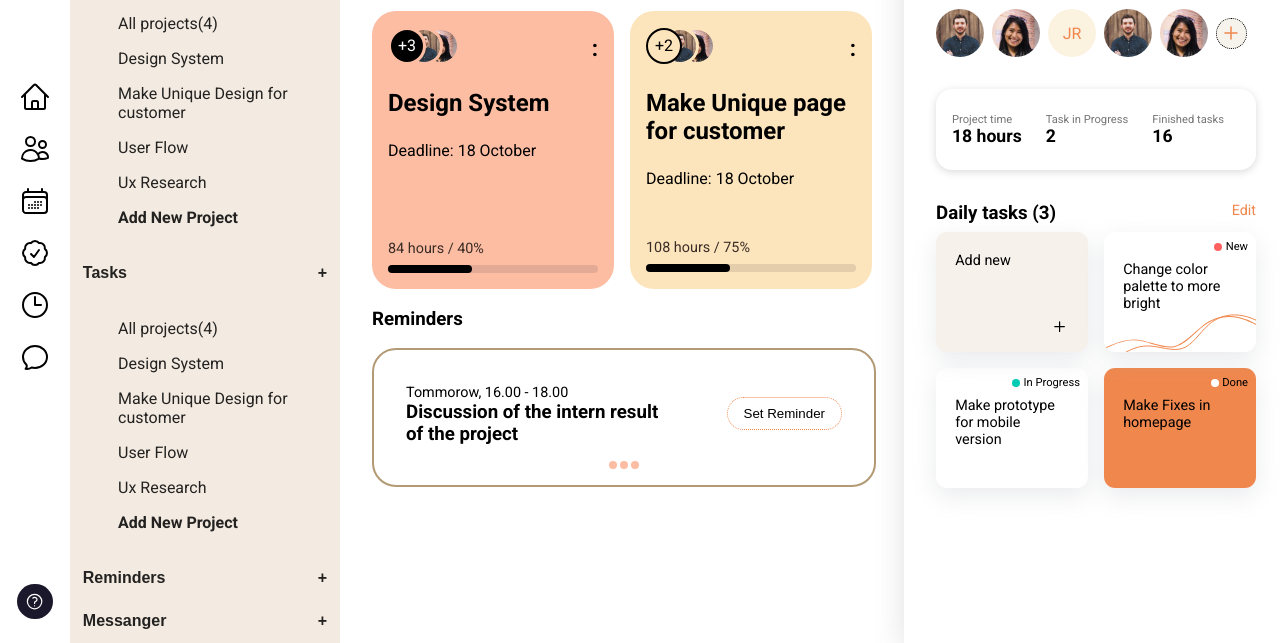
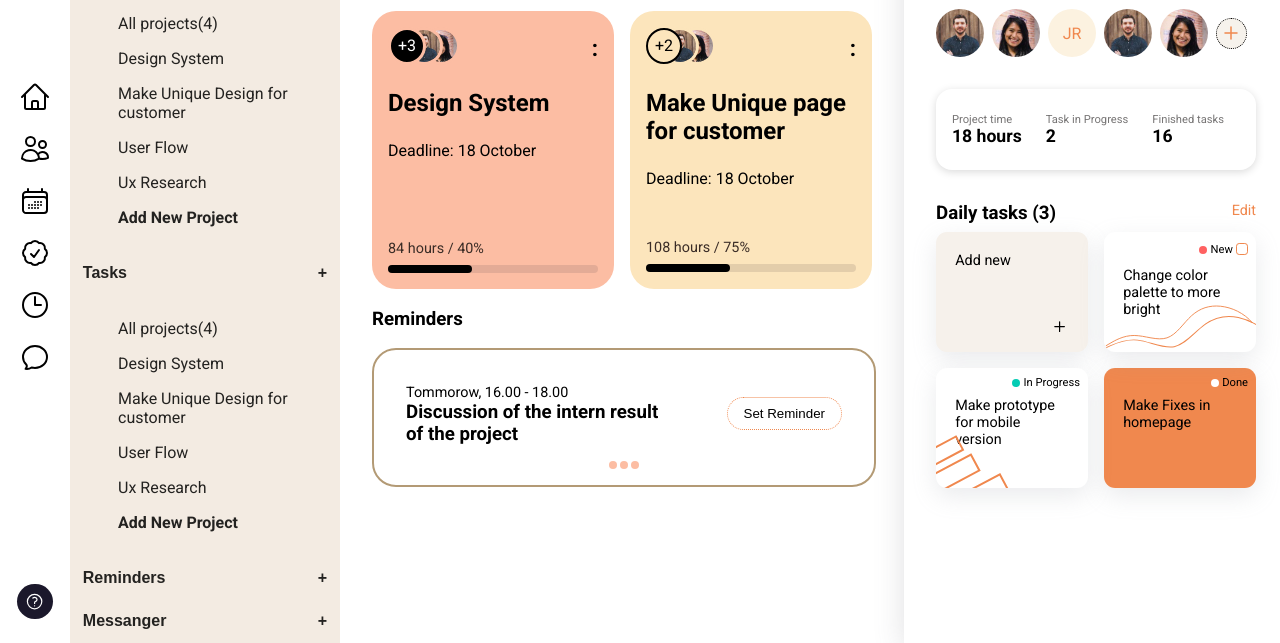
Before and after one commit to darshan-softrefine/course1-test, a website: page index.html in a window 1280 px wide. Shown: the part 186-829 px from the top of the page. Drawn offline with nearby package versions, Linux system fonts and the light colour scheme.

Commit message:
changes with checkbox

```diff
--- a/index.html
+++ b/index.html
@@ -369,6 +369,10 @@ https://ajax.googleapis.com/ajax/libs/jquery/3.4.1/jquery.min.js">
                         <div class="right-sidebar__card__top">
                             <span class="right-sidebar__card__top__dot right-sidebar__card__top__dot-second"></span>
                             <span class="right-sidebar__card__top__text">New</span>
+                            <label>
+                                <input type='checkbox' id="check1" onclick="testcheck()">
+                                <span></span>
+                            </label>
                         </div>
 
                         <p class="right-sidebar__card__text">Change color palette to more bright</p>
@@ -397,6 +401,11 @@ https://ajax.googleapis.com/ajax/libs/jquery/3.4.1/jquery.min.js">
                             <span class="right-sidebar__card__top__text">In Progress</span>
                         </div>
                         <p class="right-sidebar__card__text">Make prototype for mobile version</p>
+                        <div class="right-sidebar__card__rect">
+                            <div class="right-sidebar__card__rect__first"></div>
+                            <div class="right-sidebar__card__rect__second"></div>
+                            <div class="right-sidebar__card__rect__third"></div>
+                        </div>
                     </div>
 
                     <div class="right-sidebar__card">
@@ -467,6 +476,10 @@ https://ajax.googleapis.com/ajax/libs/jquery/3.4.1/jquery.min.js">
             dots[slideIndex - 1].className += " active";
         }
 
+        function testcheck(){
+            document.getElementsByClassName("right-sidebar__card")[1].style.backgroundColor = "#F6F1EB";
+        }
+
     </script>
 </body>
 
--- a/package.json
+++ b/package.json
@@ -9,6 +9,6 @@
   "author": "darshn-patel",
   "license": "ISC",
   "devDependencies": {
-    "node-sass": "^7.0.3"
+    "node-sass": "^8.0.0"
   }
 }
--- a/sass/_components.scss
+++ b/sass/_components.scss
@@ -557,6 +557,8 @@
 
         &:nth-child(3) {
             background-color: $color-white;
+            overflow: hidden;
+            position: relative;
         }
 
         &__top {
@@ -615,11 +617,8 @@
 
         &__svg1 {
             position: absolute;
-            right: -20px;
             transform: rotate(342deg);
-            bottom: -11px;
-            width: 10rem;
-            height: 3rem;
+            bottom: 7px;
         }
 
         &__svg2 {
@@ -628,5 +627,42 @@
             transform: rotate(348deg);
             bottom: -5px;
         }
+
+
+        &__rect{
+
+            &__first{
+                width: 0.8rem;
+                height: 2rem;
+                background-color: transparent;
+                border: #F0884E solid 2px;
+                bottom: 1.2rem;
+                position: absolute;
+                transform: rotate(62deg);
+
+            }
+
+            &__second{
+                width: 1rem;
+                height: 4rem;
+                background-color: transparent;
+                border: #F0884E solid 2px;
+                transform: rotate(62deg);
+                bottom: -1.5rem;
+                position: absolute;
+            }
+
+            &__third{
+                width: 1rem;
+                height: 3rem;
+                background-color: transparent;
+                border: #F0884E solid 2px;
+                transform: rotate(62deg);
+                bottom: -1.5rem;
+                position: absolute;
+                right: 6rem;
+                bottom: -2rem;
+            }
+        }
     }
 }
--- a/sass/main.scss
+++ b/sass/main.scss
@@ -46,3 +46,24 @@ body {
 .reminder-sec {
     margin-top: 1rem;
 }
+
+.right-sidebar__card input {
+    display: none;
+}
+
+
+  .right-sidebar__card label span {
+    height: 10px;
+    width: 10px;
+    border: 1.5px solid $seffron-color;
+    display: inline-block;
+    position: relative;
+    border-radius: 0.2rem;
+  }
+
+  [type=checkbox]:checked + span:before {
+    content: '\2714';
+    position: absolute;
+    top: -5px;
+    left: 0;
+  }
```
Also changed, not shown: css/style.css, 1 other file.
